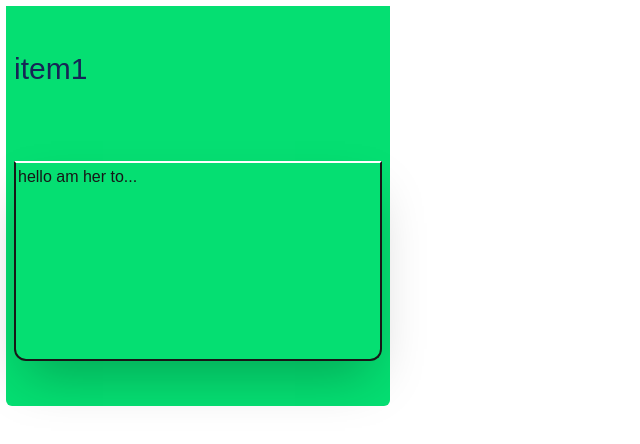
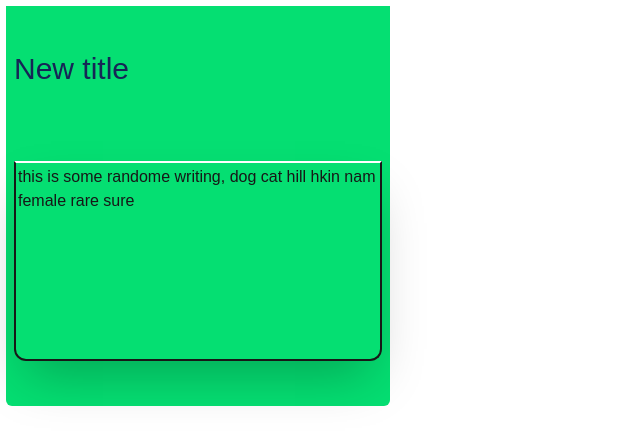
Before and after one commit to XpertDude/alx-project-0x02-setup, a Next.js app in the folder alx-project-0x02/: page /home in a window 1280 px wide. Shown: the top 444 px of the page, without its empty margins (0-640 px from the left). Built offline with nearby package versions, Linux system fonts and the light colour scheme.

Commit message:
fixing card component

```diff
--- a/alx-project-0x02/components/common/Card.tsx
+++ b/alx-project-0x02/components/common/Card.tsx
@@ -1,6 +1,6 @@
 import React from 'react';
-import { CardProps } from "@/interfaces"
-export const Card: React.FC<CardProps> = ({ title, content }) => {
+import { type CardProps } from '@/interfaces/index'
+const Card: React.FC<CardProps> = ({ title, content }) => {
     return <>
     <div className='w-full h-100 flex flex-col justify-around p-2 m-1.5 bg-green-400 rounded-b-md max-w-sm'>
         <h1 className='text-blue-950 text-3xl'>{title}</h1>
@@ -8,3 +8,5 @@ export const Card: React.FC<CardProps> = ({ title, content }) => {
     </div>
     </>
 }
+
+export default Card
--- a/alx-project-0x02/pages/home.tsx
+++ b/alx-project-0x02/pages/home.tsx
@@ -1,9 +1,9 @@
-import { Card } from "@/components/common/Card"
+import Card from '@/components/common/Card'
 
 export default function Home() {
     return <>
         <section>
-            <Card title="item1" content="hello am her to..." />
+            <Card  title="New title" content="this is some randome writing, dog cat hill hkin nam female rare sure"/>
         </section>
     </>
 }
```
